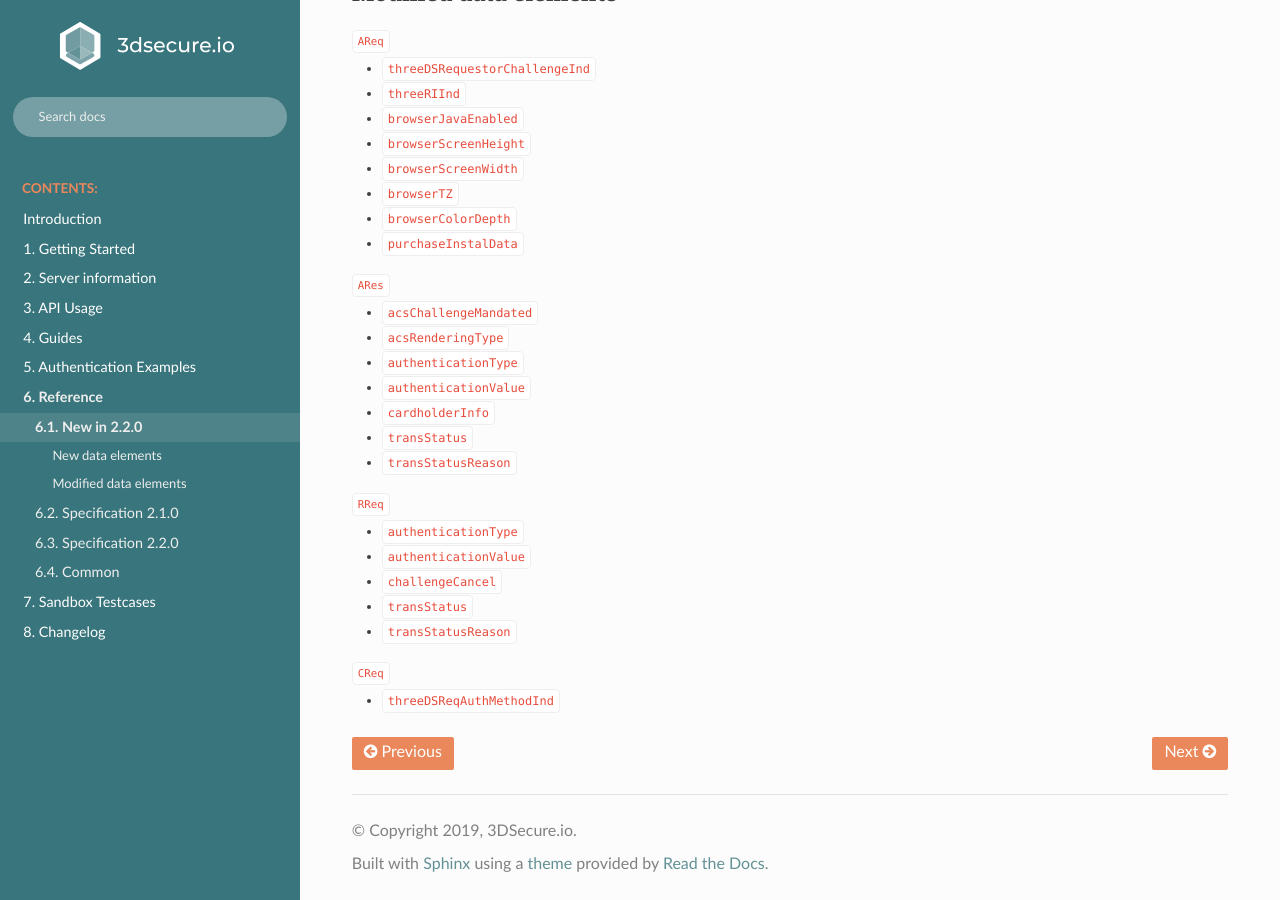
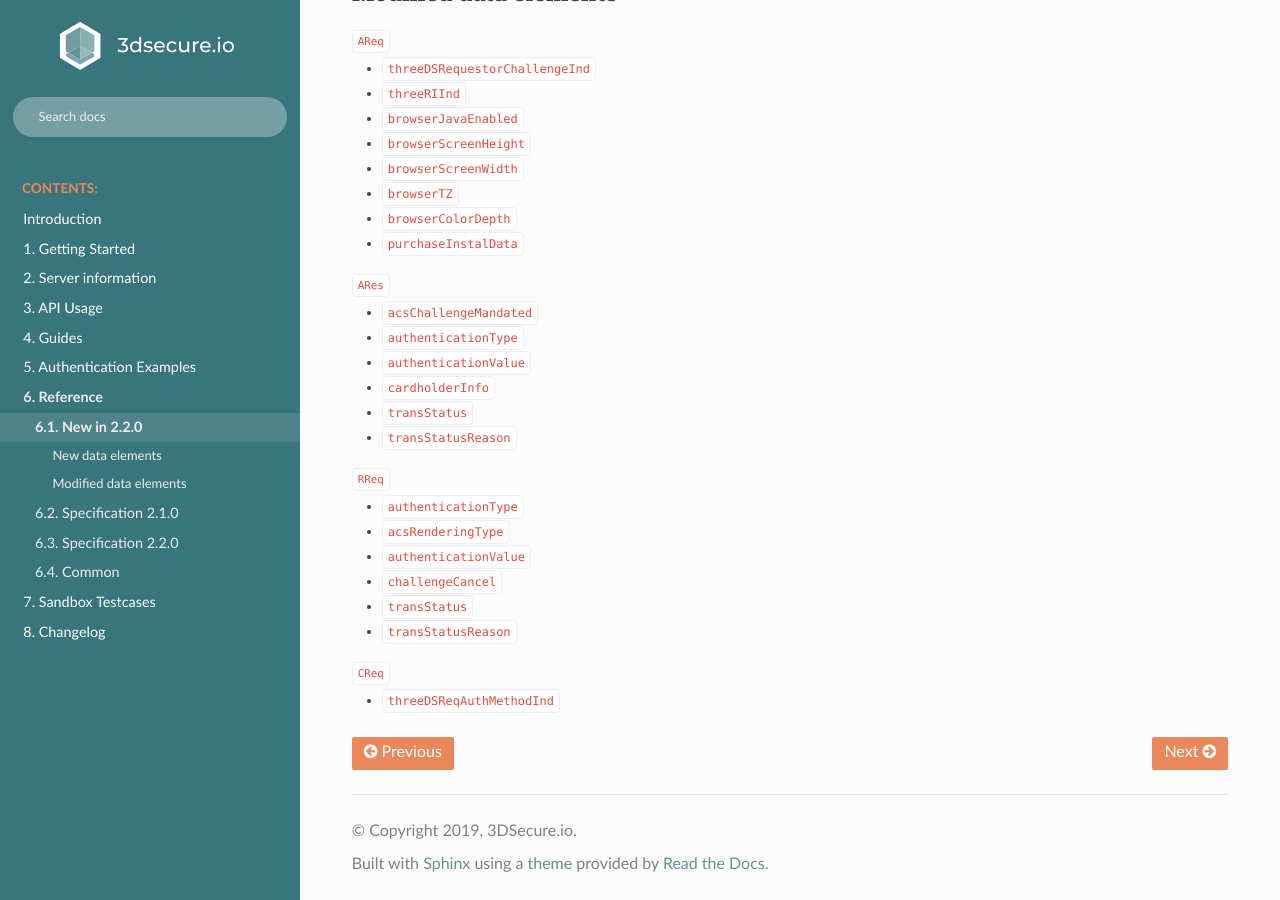
Before and after one commit to clearhaus/3DSv2-api-documentation, a Sphinx documentation site: the page built from source/differences.rst, in a window 1280 px wide and 900 px high, scrolled down 1221 px. Built offline with Sphinx 7.4.7 and the Read the Docs theme 2.0.0, drawn with Linux system fonts in a browser that asks for light colours; part of the change alters nothing that is shown.

```diff
--- a/source/differences.rst
+++ b/source/differences.rst
@@ -64,7 +64,6 @@ Modified data elements
 
 ``ARes``
    - ``acsChallengeMandated``
-   - ``acsRenderingType``
    - ``authenticationType``
    - ``authenticationValue``
    - ``cardholderInfo``
@@ -73,6 +72,7 @@ Modified data elements
 
 ``RReq``
    - ``authenticationType``
+   - ``acsRenderingType``
    - ``authenticationValue``
    - ``challengeCancel``
    - ``transStatus``
```
